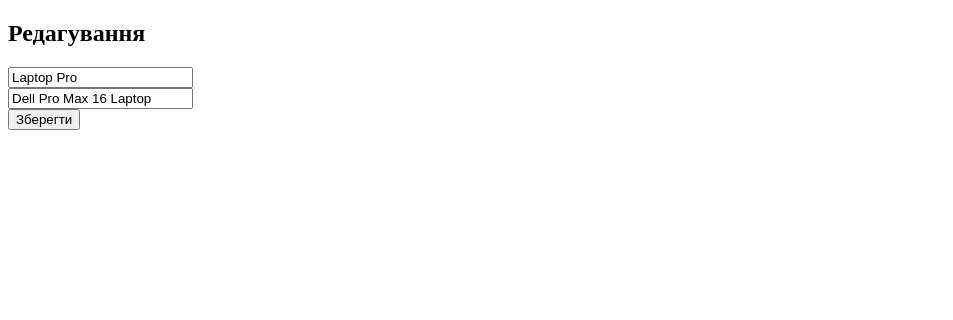
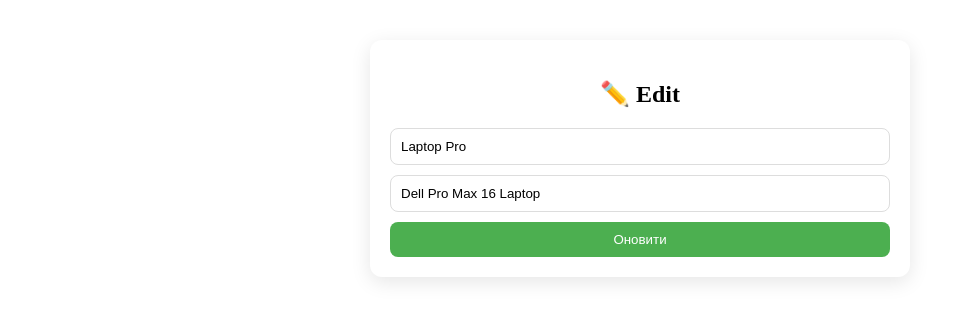
Before and after one commit to YuliaLiber/inventory-app, a React (Vite) app: page /edit/1 in a window 1280 px wide. Shown: the top 320 px of the page, without its empty margins (0-953 px from the left). Built offline with nearby package versions, Linux system fonts and the light colour scheme.

Commit message:
improve UI/UX for create, view and edit pages with consistent styling

```diff
--- a/src/pages/AdminInventory.jsx
+++ b/src/pages/AdminInventory.jsx
@@ -1,11 +1,13 @@
 import { useEffect, useState } from "react";
 import { getInventory, deleteItem } from "../services/inventoryApi";
 import { useNavigate } from "react-router-dom";
+import "./admin.css";
 
 export default function AdminInventory() {
   const [items, setItems] = useState([]);
   const [loading, setLoading] = useState(true);
   const [error, setError] = useState(null);
+
   const navigate = useNavigate();
 
   useEffect(() => {
@@ -15,43 +17,55 @@
   async function loadData() {
     try {
       setLoading(true);
+      setError(null);
+
       const data = await getInventory();
       setItems(data || []);
     } catch (e) {
-      setError("Помилка завантаження");
+      setError("Помилка завантаження даних");
     } finally {
       setLoading(false);
     }
   }
 
   async function handleDelete(id) {
-    const confirmDelete = window.confirm("Точно видалити?");
-    if (!confirmDelete) return;
+    const ok = window.confirm("Видалити елемент?");
+    if (!ok) return;
 
     await deleteItem(id);
-    setItems(items.filter((item) => item.id !== id));
+    setItems(items.filter((i) => i.id !== id));
   }
 
-  if (loading) return <h2>Завантаження...</h2>;
-  if (error) return <h2>{error}</h2>;
+  // 🔥 LOADING STATE
+  if (loading) {
+    return <div className="state">⏳ Завантаження...</div>;
+  }
+
+  // 🔥 ERROR STATE
+  if (error) {
+    return <div className="state error">❌ {error}</div>;
+  }
 
   return (
-    <div style={{ maxWidth: "900px", margin: "50px auto" }}>
-      <h1>📦 Inventory Admin</h1>
+    <div className="container">
+      <div className="header">
+        <h1>📦 Inventory Admin</h1>
 
-      <button onClick={() => navigate("/create")}>
-        ➕ Додати
-      </button>
+        <button className="addBtn" onClick={() => navigate("/create")}>
+          ➕ Додати
+        </button>
+      </div>
 
+      {/* 🔥 EMPTY STATE */}
       {items.length === 0 ? (
-        <p>Список порожній</p>
+        <div className="state">📭 Немає даних</div>
       ) : (
-        <table border="1" cellPadding="10" width="100%">
+        <table className="table">
           <thead>
             <tr>
+              <th>Фото</th>
               <th>Назва</th>
               <th>Опис</th>
-              <th>Фото</th>
               <th>Дії</th>
             </tr>
           </thead>
@@ -59,22 +73,24 @@
           <tbody>
             {items.map((item) => (
               <tr key={item.id}>
+                <td>
+                  <img src={item.photo} className="img" />
+                </td>
+
                 <td>{item.inventory_name}</td>
                 <td>{item.description}</td>
-                <td>
-                  <img src={item.photo} width="50" />
-                </td>
-                <td>
+
+                <td className="actions">
                   <button onClick={() => navigate(`/details/${item.id}`)}>
-                    👁 View
+                    View
                   </button>
 
                   <button onClick={() => navigate(`/edit/${item.id}`)}>
-                    ✏️ Edit
+                    Edit
                   </button>
 
                   <button onClick={() => handleDelete(item.id)}>
-                    ❌ Delete
+                    Delete
                   </button>
                 </td>
               </tr>
--- a/src/pages/AdminInventoryCreate.jsx
+++ b/src/pages/AdminInventoryCreate.jsx
@@ -1,15 +1,16 @@
 import { useState } from "react";
 import { createItem } from "../services/inventoryApi";
 import { useNavigate } from "react-router-dom";
+import "../pages/admin.css";
 
 export default function AdminInventoryCreate() {
+  const navigate = useNavigate();
+
   const [form, setForm] = useState({
     inventory_name: "",
     description: "",
     photo: "",
   });
-
-  const navigate = useNavigate();
 
   function handleChange(e) {
     setForm({ ...form, [e.target.name]: e.target.value });
@@ -19,7 +20,7 @@
     e.preventDefault();
 
     if (!form.inventory_name) {
-      alert("Назва обов’язкова");
+      alert("Назва обовʼязкова");
       return;
     }
 
@@ -28,30 +29,27 @@
   }
 
   return (
-    <div style={{ maxWidth: "500px", margin: "50px auto" }}>
-      <h2>➕ Додати інвентар</h2>
+    <div className="card">
+      <h2>➕ Додати елемент</h2>
 
-      <form onSubmit={handleSubmit}>
+      <form onSubmit={handleSubmit} className="form">
         <input
           name="inventory_name"
           placeholder="Назва"
           onChange={handleChange}
         />
-        <br />
 
         <input
           name="description"
           placeholder="Опис"
           onChange={handleChange}
         />
-        <br />
 
         <input
           name="photo"
           placeholder="URL фото"
           onChange={handleChange}
         />
-        <br />
 
         <button type="submit">Зберегти</button>
       </form>
--- a/src/pages/AdminInventoryDetails.jsx
+++ b/src/pages/AdminInventoryDetails.jsx
@@ -1,27 +1,37 @@
 import { useEffect, useState } from "react";
 import { getItem } from "../services/inventoryApi";
-import { useParams } from "react-router-dom";
+import { useParams, useNavigate } from "react-router-dom";
+import "../pages/admin.css";
 
 export default function AdminInventoryDetails() {
   const { id } = useParams();
+  const navigate = useNavigate();
   const [item, setItem] = useState(null);
 
   useEffect(() => {
-    loadItem();
+    load();
   }, []);
 
-  async function loadItem() {
+  async function load() {
     const data = await getItem(id);
     setItem(data);
   }
 
-  if (!item) return <h2>Завантаження...</h2>;
+  if (!item) {
+    return <div className="state">⏳ Завантаження...</div>;
+  }
 
   return (
-    <div>
+    <div className="card">
       <h2>{item.inventory_name}</h2>
+
+      <img src={item.photo} className="bigImg" />
+
       <p>{item.description}</p>
-      <img src={item.photo} width="200" />
+
+      <button onClick={() => navigate(-1)} className="backBtn">
+        ⬅ Назад
+      </button>
     </div>
   );
 }
--- a/src/pages/AdminInventoryEdit.jsx
+++ b/src/pages/AdminInventoryEdit.jsx
@@ -1,6 +1,7 @@
 import { useEffect, useState } from "react";
 import { getItem, updateItem } from "../services/inventoryApi";
-import { useNavigate, useParams } from "react-router-dom";
+import { useParams, useNavigate } from "react-router-dom";
+import "../pages/admin.css";
 
 export default function AdminInventoryEdit() {
   const { id } = useParams();
@@ -12,10 +13,10 @@
   });
 
   useEffect(() => {
-    loadItem();
+    load();
   }, []);
 
-  async function loadItem() {
+  async function load() {
     const data = await getItem(id);
     setForm(data);
   }
@@ -31,25 +32,23 @@
   }
 
   return (
-    <div>
-      <h2>Редагування</h2>
+    <div className="card">
+      <h2>✏️ Edit</h2>
 
-      <form onSubmit={handleSubmit}>
+      <form onSubmit={handleSubmit} className="form">
         <input
           name="inventory_name"
-          value={form.inventory_name}
+          value={form.inventory_name || ""}
           onChange={handleChange}
         />
-        <br />
 
         <input
           name="description"
-          value={form.description}
+          value={form.description || ""}
           onChange={handleChange}
         />
-        <br />
 
-        <button type="submit">Зберегти</button>
+        <button type="submit">Оновити</button>
       </form>
     </div>
   );
--- /dev/null
+++ b/src/pages/admin.css
@@ -0,0 +1,111 @@
+.container {
+  max-width: 1000px;
+  margin: 40px auto;
+  font-family: Arial;
+}
+
+.header {
+  display: flex;
+  justify-content: space-between;
+  align-items: center;
+  margin-bottom: 20px;
+}
+
+.addBtn {
+  padding: 8px 12px;
+  background: #4caf50;
+  color: white;
+  border: none;
+  border-radius: 6px;
+  cursor: pointer;
+}
+
+.table {
+  width: 100%;
+  border-collapse: collapse;
+  background: white;
+  border-radius: 10px;
+  overflow: hidden;
+}
+
+.table th,
+.table td {
+  padding: 12px;
+  border-bottom: 1px solid #eee;
+  text-align: left;
+}
+
+.img {
+  width: 60px;
+  height: 60px;
+  object-fit: cover;
+  border-radius: 8px;
+}
+
+.actions button {
+  margin-right: 5px;
+  padding: 5px 8px;
+  border: none;
+  cursor: pointer;
+  border-radius: 5px;
+}
+
+.actions button:hover {
+  opacity: 0.8;
+}
+
+.state {
+  text-align: center;
+  padding: 40px;
+  font-size: 18px;
+  color: #666;
+}
+
+.error {
+  color: red;
+}
+
+.container {
+  max-width: 1000px;
+  margin: 40px auto;
+  font-family: Arial;
+}
+
+.card {
+  max-width: 500px;
+  margin: 40px auto;
+  padding: 20px;
+  background: white;
+  border-radius: 12px;
+  box-shadow: 0 5px 20px rgba(0,0,0,0.1);
+  text-align: center;
+}
+
+.form {
+  display: flex;
+  flex-direction: column;
+  gap: 10px;
+}
+
+.form input {
+  padding: 10px;
+  border: 1px solid #ddd;
+  border-radius: 8px;
+}
+
+.form button {
+  padding: 10px;
+  background: #4caf50;
+  color: white;
+  border: none;
+  border-radius: 8px;
+  cursor: pointer;
+}
+
+.bigImg {
+  width: 200px;
+  height: 200px;
+  object-fit: cover;
+  border-radius: 10px;
+  margin: 15px 0;
+}
--- a/src/services/mockApi.js
+++ b/src/services/mockApi.js
@@ -19,7 +19,7 @@
     id: 3,
     inventory_name: "Laptop",
     description: "Dell 14 Plus Laptop",
-    photo: "https://i.dell.com/is/image/DellContent/content/dam/ss2/product-images/dell-client-products/notebooks/dell/dell-15-intel-3530/media-gallery/laptop-dell-dc15250nt-bk-plastic-gallery-1.psd?fmt=png-alpha&pscan=auto&scl=1&hei=804&wid=1254&qlt=100,1&resMode=sharp2&size=1254,804&chrss=full",
+    photo: "https://store.solidsolutions.co.uk/wp-content/uploads/2025/09/dell-pro-max-16-plus-facing-forward.webp",
   },
   {
     id: 4,
```
